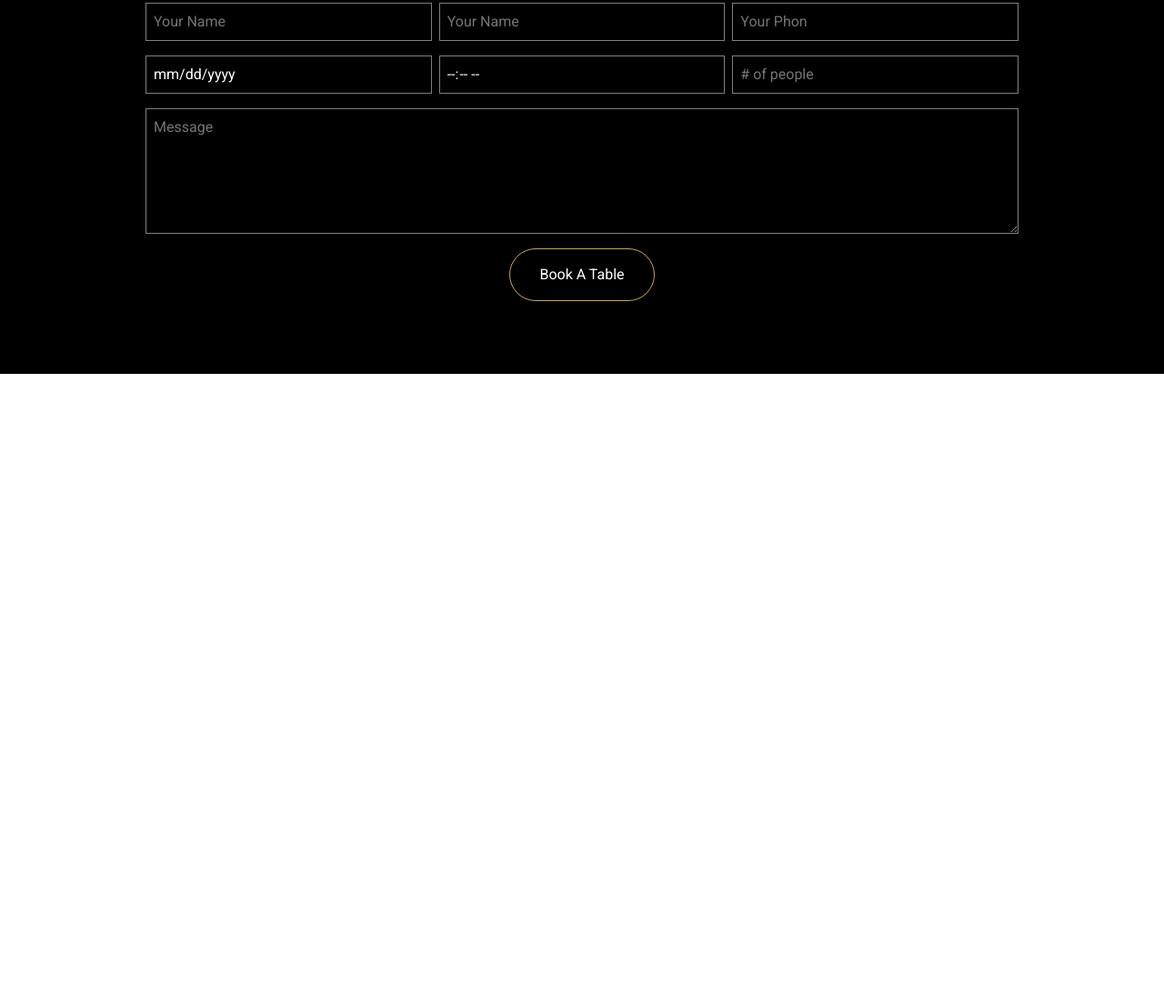
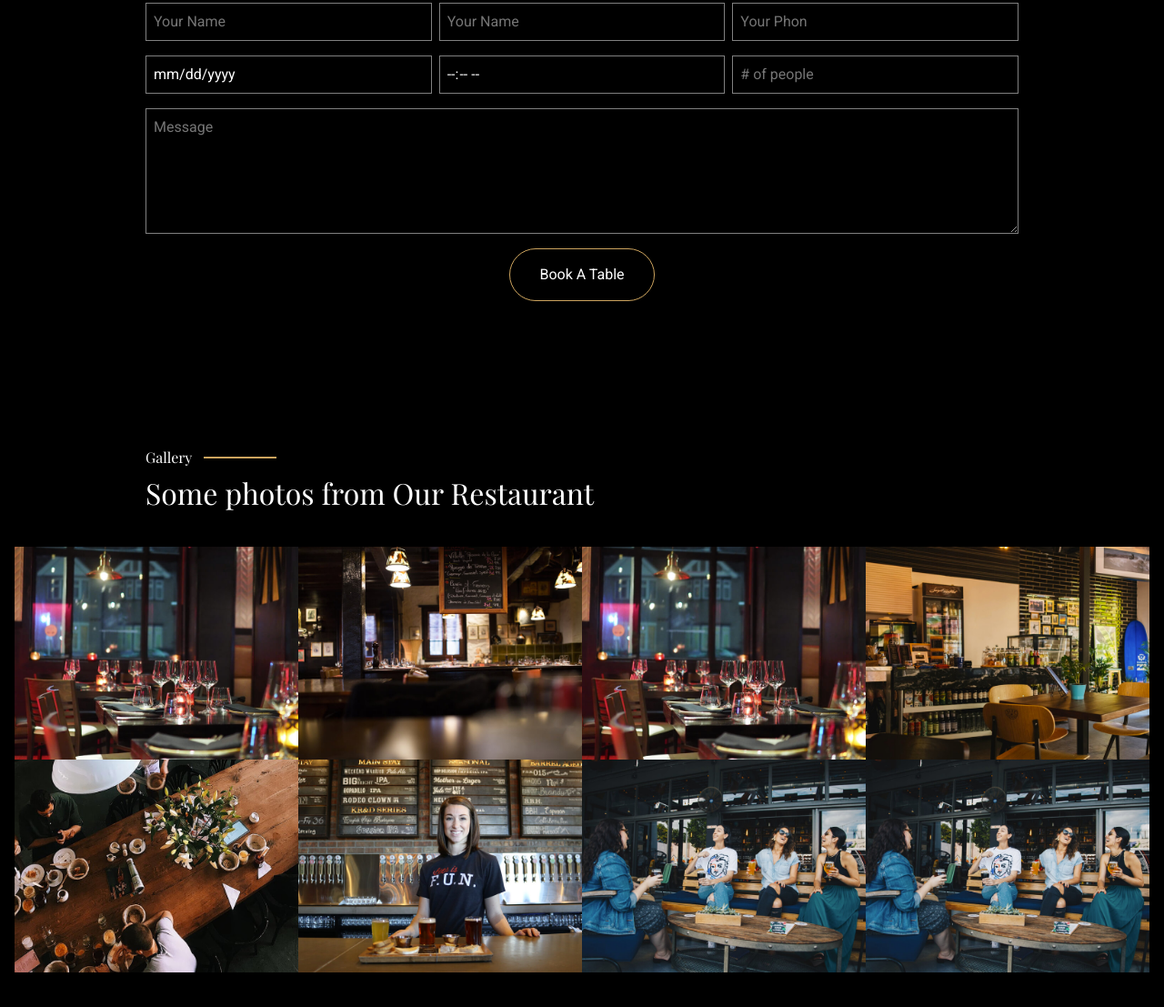
Before and after one commit to yahya-moussair/final_project_DOM_yahya_moussair, a website: page index.html in a window 1280 px wide. Shown: the part 2237-3344 px from the top of the page at 91% size. Before the commit the page ends 2648 px from the top, so only its background shows below. Drawn offline with nearby package versions, Linux system fonts and the light colour scheme.

Commit message:
complete gallery section version mobile and desktop

```diff
--- a/index.html
+++ b/index.html
@@ -253,6 +253,46 @@
           </div>
         </div>
       </section>
+      <section id="gallery">
+        <div
+          class="py-10 d-flex flex-column gap-5 align-items-lg-start bg-black"
+        >
+          <div class="textDiv d-flex flex-column gap-1 text-white px-lg-20 px-2">
+            <p class="galleryParagraph">Gallery</p>
+            <h2>Some photos from Our Restaurant</h2>
+          </div>
+          <div class="d-flex flex-column px-2">
+            <div class="d-flex flex-lg-row flex-column">
+              <div>
+                <img src="./public/images/gallery-3.jpg" alt="" />
+              </div>
+              <div>
+                <img src="./public/images/gallery-2.jpg" alt="" />
+              </div>
+              <div>
+                <img src="./public/images/gallery-3.jpg" alt="" />
+              </div>
+              <div>
+                <img src="./public/images/gallery-4.jpg" alt="" />
+              </div>
+            </div>
+            <div class="d-flex flex-lg-row flex-column">
+              <div>
+                <img src="./public/images/gallery-5.jpg" alt="" />
+              </div>
+              <div>
+                <img src="./public/images/gallery-6.jpg" alt="" />
+              </div>
+              <div>
+                <img src="./public/images/gallery-7.jpg" alt="" />
+              </div>
+              <div>
+                <img src="./public/images/gallery-7.jpg" alt="" />
+              </div>
+            </div>
+          </div>
+        </div>
+      </section>
     </main>
     <footer></footer>
 
--- a/src/sass/modules/home/home/_main.scss
+++ b/src/sass/modules/home/home/_main.scss
@@ -1,3 +1,4 @@
 @import './main/about';
 @import './main/whyUs';
 @import './main/bookAtable';
+@import './main/gallery';
--- /dev/null
+++ b/src/sass/modules/home/home/main/_gallery.scss
@@ -0,0 +1,55 @@
+#gallery {
+  position: relative !important;
+  height: max-content;
+  width: 100%;
+  z-index: 0 !important;
+  div {
+    div {
+      h2 {
+        font-family: "secondary-font", sans-serif;
+      }
+      .galleryParagraph {
+        font-family: "secondary-font", sans-serif;
+        position: relative;
+      }
+      .galleryParagraph::before {
+        content: "";
+        position: absolute;
+        left: 4rem;
+        top: 50%;
+        transform: translateY(-50%);
+        width: 5rem;
+        height: 2px;
+        background-color: $alpha;
+      }
+    }
+    div{
+        div{
+            width: 100%;
+            div{
+                width: calc(100% / 4);
+                overflow: hidden;
+                img{
+                    width: 100%;
+                    transition: 0.5s;
+                }
+                img:hover{
+                    scale: 110%;
+                    cursor: pointer;
+                }
+            }
+        }
+    }
+  }
+}
+@media (max-width:900px){
+    #gallery{
+        div{
+            div{
+                div{
+                    width: 100% !important;
+                }
+            }
+        }
+    }
+}
```
Also changed, not shown: public/css/app.css, 1 other file.
